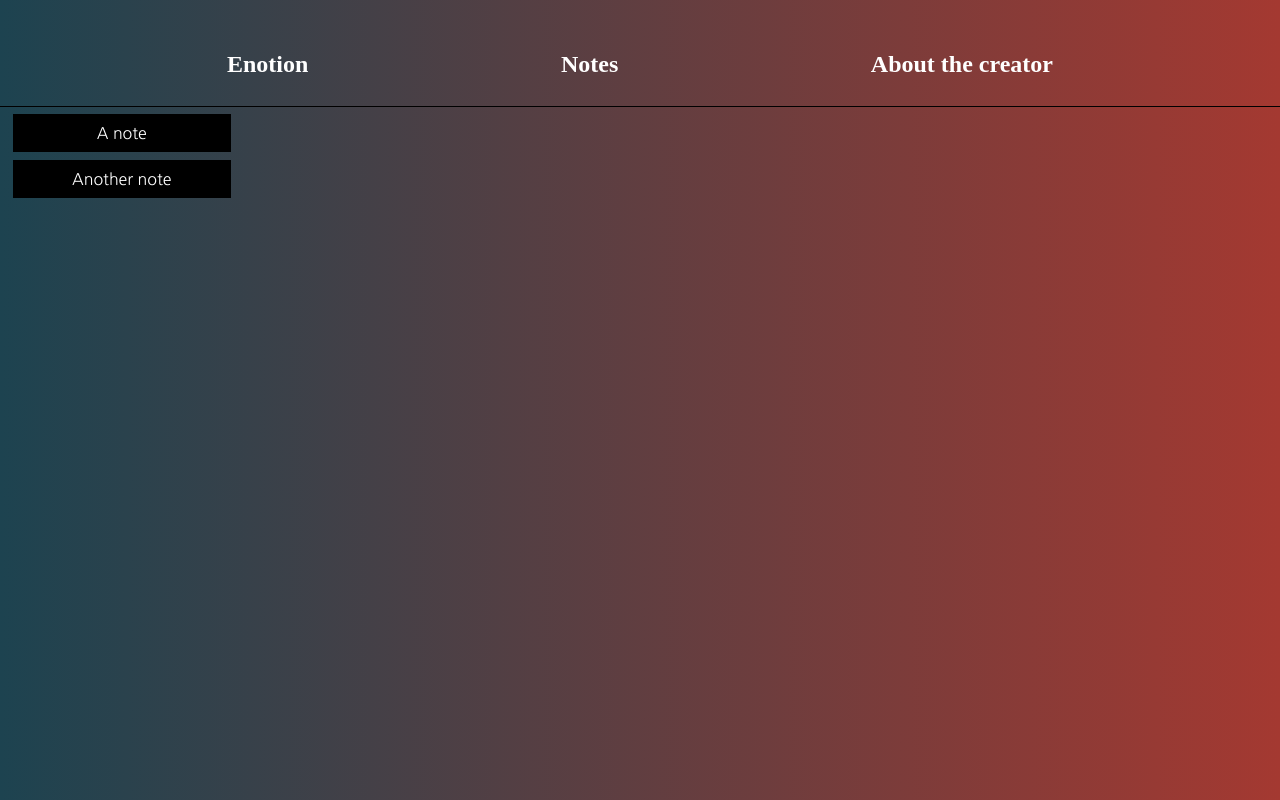
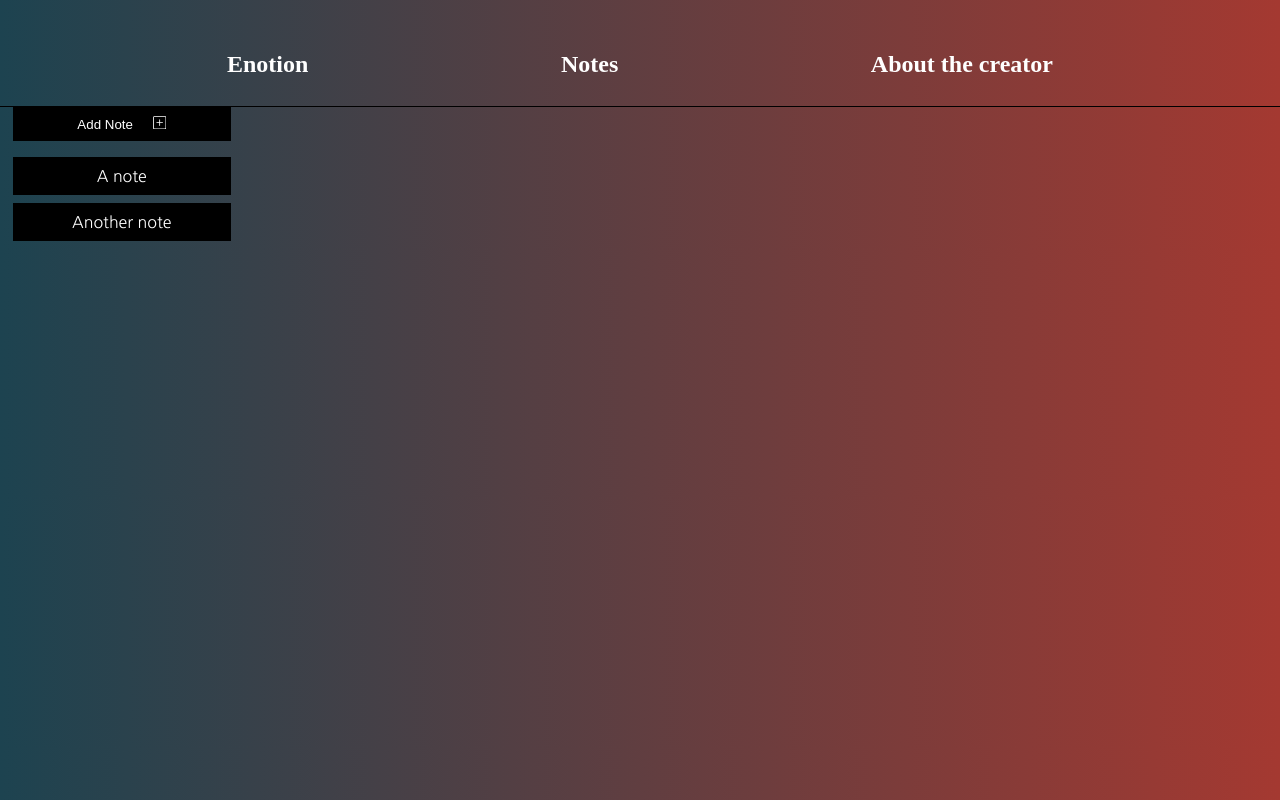
Before and after one commit to eringrisham/enotion, a React (Create React App) app: page / in a window 1280 px wide. Built offline with nearby package versions, Linux system fonts and the light colour scheme; a web font is replaced by a local one.

Commit message:
Added button to add notes

```diff
--- a/package.json
+++ b/package.json
@@ -12,6 +12,7 @@
     "@types/node": "^16.7.13",
     "@types/react": "^18.0.0",
     "@types/react-dom": "^18.0.0",
+    "@types/uuid": "^8.3.4",
     "axios": "^0.27.2",
     "express": "^4.18.1",
     "mongoose": "^6.3.8",
@@ -19,8 +20,10 @@
     "react": "^18.2.0",
     "react-beautiful-dnd": "^13.1.0",
     "react-dom": "^18.2.0",
+    "react-icons": "^4.4.0",
     "react-router-dom": "^6.3.0",
     "react-scripts": "5.0.1",
+    "react-uuid": "^1.0.2",
     "styled-components": "^5.3.5",
     "typescript": "^4.4.2",
     "web-vitals": "^2.1.0"
--- a/src/App.tsx
+++ b/src/App.tsx
@@ -1,4 +1,4 @@
-import React, { ComponentType } from 'react';
+import { ComponentType } from 'react';
 import NavHeader from './navigation';
 import SidePanel from './side-panel';
 import { SidePanelApp } from './styles.css';
--- /dev/null
+++ b/src/add-note-button/index.tsx
@@ -0,0 +1,65 @@
+import React, { ComponentType, useState } from 'react';
+import { AddNoteContainer, PlusSignWrapper, AddNoteInput } from './styles.css';
+import { BsPlusSquare } from 'react-icons/bs';
+
+const AddNoteButton: ComponentType<AddNoteButtonProps> = ({ addNote }) => {
+
+	const [addClicked, setAddClicked] = useState<boolean>(false);
+	const [noteInput, setNoteInput] = useState<string>('');
+
+	const toggleAddClicked = () => {
+		setAddClicked(!addClicked);
+	}
+
+	const handleNoteInput = (e: { target: { value: React.SetStateAction<string>; }; }) => {
+		setNoteInput(e.target.value);
+	}
+
+	const resetInput = () => {
+		setNoteInput('');
+	}
+
+	return (
+		<>
+			{!addClicked &&
+				<AddNoteContainer
+					onClick={() => {
+						toggleAddClicked();
+					}}
+				>
+					Add Note
+					<PlusSignWrapper>
+						<BsPlusSquare/>
+					</PlusSignWrapper>
+				</AddNoteContainer>
+			}
+			{addClicked &&
+				<AddNoteContainer>
+					<form
+						onSubmit={() => {
+							addNote(noteInput);
+							toggleAddClicked();
+							resetInput();
+						}}
+					>
+						<AddNoteInput
+							type="text"
+							value={noteInput}
+							onChange={handleNoteInput}
+						/>
+					</form>
+				</AddNoteContainer>
+			}
+		</>
+	)
+}
+
+/**
+* @interface AddNoteButtonProps
+* @member addNote Function that passes input note string up to parent
+*/
+interface AddNoteButtonProps {
+	addNote: (note: string) => void;
+}
+
+export default AddNoteButton;
--- /dev/null
+++ b/src/add-note-button/styles.css.tsx
@@ -0,0 +1,49 @@
+import styled from 'styled-components';
+
+const grid = 8;
+
+export const AddNoteContainer = styled.button`
+	-moz-box-sizing: content-box;
+    -webkit-box-sizing: content-box;
+    box-sizing: content-box;
+	width: 200px;
+	border: 1px solid black;
+	margin-bottom: ${grid}px;
+	background-color: black;
+	color: white;
+	text-align: center;
+	padding: ${grid}px;
+	&:hover {
+		color: #ffee10;
+		box-shadow: 0 0 5px #ffee10;
+ 		text-shadow: 0 0 5px #ffee10;
+	}
+	&hover::before {
+		transform: scale(1.1);
+		box-shadow: 0 0 15px #ffee10;
+	}
+`
+
+export const PlusSignWrapper = styled.span`
+	padding-left: 10%;
+`
+
+
+export const AddNoteInput = styled.input`
+	margin: 0;
+	padding: 0;
+	border: 0;
+	outline: 0;
+	font-size: 100%;
+	vertical-align: baseline;
+	border-collapse: True;
+	background: transparent;
+	color: white;
+	border: none;
+	*:focus {
+		border-top-style: hidden;
+		border-right-style: hidden;
+		border-left-style: hidden;
+		border-bottom-style: groove;
+	}
+`
--- a/src/navigation/index.tsx
+++ b/src/navigation/index.tsx
@@ -1,4 +1,4 @@
-import React, { ComponentType } from 'react';
+import { ComponentType } from 'react';
 import {
 	BrowserRouter as Router,
 	Routes,
--- a/src/note-item/index.tsx
+++ b/src/note-item/index.tsx
@@ -1,20 +1,36 @@
-import React, { ComponentType } from 'react';
+import { ComponentType } from 'react';
 import { Draggable } from 'react-beautiful-dnd';
 import { Note } from '../types';
 import { NoteItemWrapper } from './styles.css';
 
 const NoteItem: ComponentType<NoteItemProps> = ({ note, index }) => {
+
+	// function getStyle(style: any, snapshot: any) {
+	// 	if (!snapshot.isDropAnimating) {
+	// 	  return style;
+	// 	}
+	// 	return {
+	// 	  ...style,
+	// 	  // cannot be 0, but make it super tiny
+	// 	  transitionDuration: '0.001s',
+	// 	};
+	//   }
+
 	return (
-		<Draggable draggableId={note.content} index={index}>
-			{provided => (
+		<Draggable draggableId={note.id} index={index}>
+			{(provided, snapshot) => {
+				console.log('SNAPSHOT: ', snapshot);
+			return (
 			<NoteItemWrapper
 				ref={provided.innerRef}
 				{...provided.draggableProps}
 				{...provided.dragHandleProps}
+				// style={getStyle(provided.draggableProps.style, snapshot)}
 			>
 				{note.content}
 			</NoteItemWrapper>
-			)}
+			)
+			}}
 		</Draggable>
 	);
 }
--- a/src/note-list/index.tsx
+++ b/src/note-list/index.tsx
@@ -1,15 +1,22 @@
-import React, { ComponentType } from 'react';
+import { ComponentType, useEffect } from 'react';
 import NoteItem from '../note-item';
 import { Note } from '../types';
 
-const NoteList: ComponentType<NoteListProps> = ({ notes }) => (
+const NoteList: ComponentType<NoteListProps> = ({ notes }) => {
+
+	useEffect(() => {
+
+	}, [notes]);
+
+	return (
 		<>
 			{notes.map((note: Note, index: number) => (
 				<NoteItem note={note} index={index} key={note.id} />
 			))
 		}
 		</>
-);
+	)
+};
 
 /**
 * @interface NoteListProps
--- a/src/page-action-menu/index.tsx
+++ b/src/page-action-menu/index.tsx
@@ -1,4 +1,4 @@
-import React, { ComponentType } from 'react';
+import { ComponentType } from 'react';
 
 const PageActionMenu: ComponentType<PageActionMenuProps> = () => (
 	<>
--- a/src/side-panel/index.tsx
+++ b/src/side-panel/index.tsx
@@ -1,12 +1,14 @@
-import React, { ComponentType, useCallback, useState } from 'react';
+import { ComponentType, useCallback, useState } from 'react';
 import { DragDropContext, Droppable, DropResult } from 'react-beautiful-dnd';
+import AddNoteButton from '../add-note-button';
 import NoteList from '../note-list';
 import { reorder } from '../utils';
 import { SidePanelWrapper } from './styles.css';
+import { v4 as uuid } from 'uuid';
 
 const SidePanel: ComponentType = () => {
 
-	const [notes, setNotes] = useState([{id: 'abc', content: 'A note'}, {id: 'def', content: 'Another note'}]);
+	const [notes, setNotes] = useState([{id: uuid(), content: 'A note'}, {id: uuid(), content: 'Another note'}]);
 
 	const onDragEnd = useCallback((result: DropResult) => {
 		if (!result.destination) {
@@ -26,7 +28,18 @@ const SidePanel: ComponentType = () => {
 		setNotes(reorderedNotes);
 	}, [notes]);
 
+	const addNote = (note: string) => {
+		if (!note) {
+			return;
+		}
+		setNotes([...notes, {id: uuid(), content: note }]);
+	}
+
 	return (
+		<>
+			<AddNoteButton
+				addNote={addNote}
+			/>
 			<DragDropContext onDragEnd={onDragEnd}>
 				<Droppable droppableId="list">
 				{provided => (
@@ -37,6 +50,7 @@ const SidePanel: ComponentType = () => {
 				)}
 				</Droppable>
 			</DragDropContext>
+		</>
 	);
 }
 
```
Also changed, not shown: 1 other file (tests, documents, lock files or other folders). Lines whose indentation alone changed are shown as unchanged.
